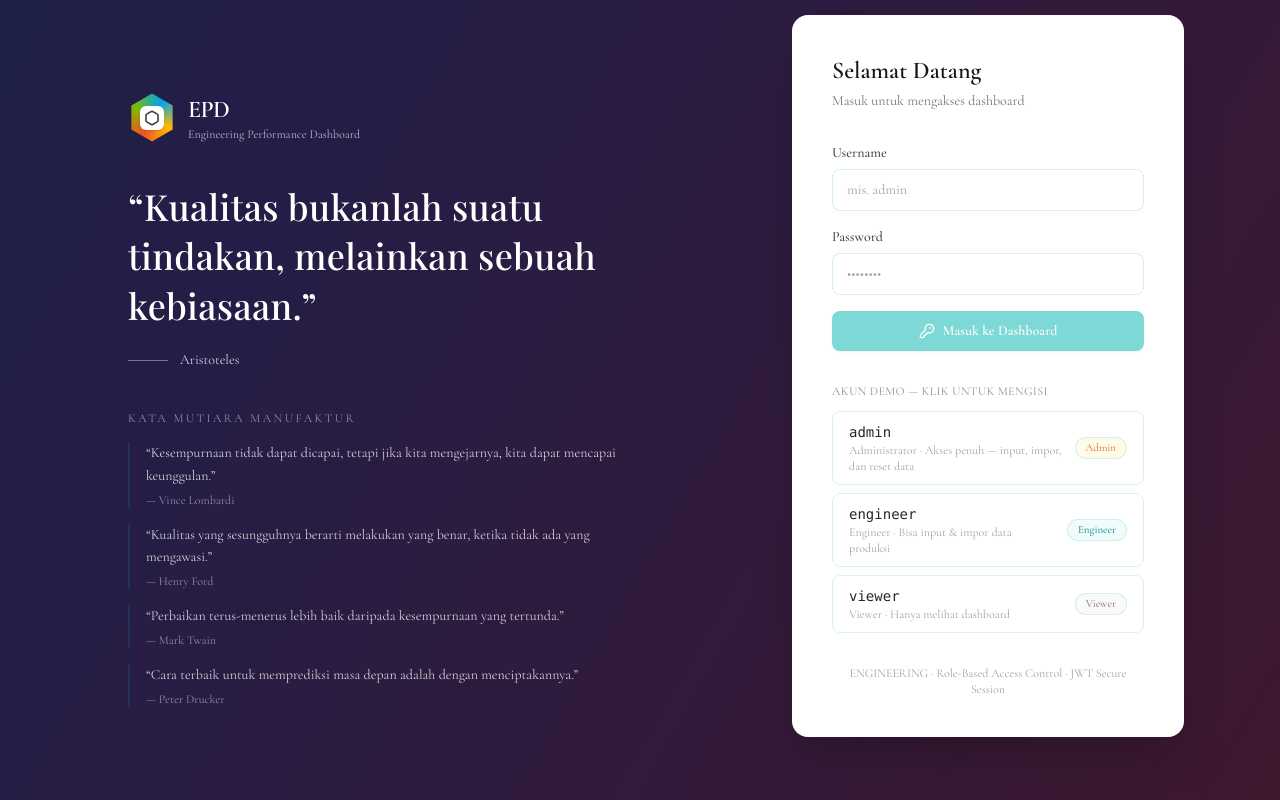
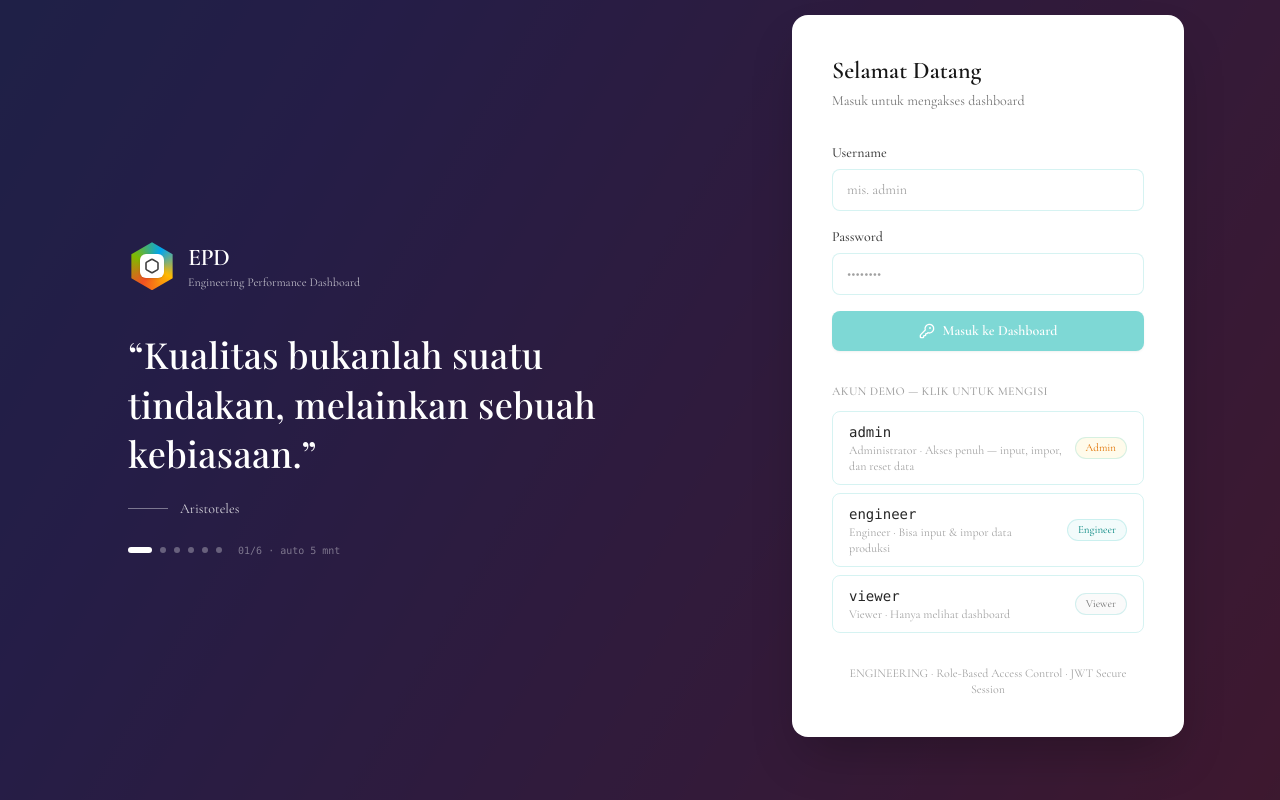
Before and after one commit to mdatagas-dev/engineering, a Next.js app: page /login in a window 1280 px wide. Built offline with nearby package versions, Linux system fonts and the light colour scheme; no server answers; a web font is replaced by a local one.

Commit message:
feat: auto-rotating manufacture quotes every 5 minutes

```diff
--- a/src/app/login/page.tsx
+++ b/src/app/login/page.tsx
@@ -1,11 +1,20 @@
 "use client";
 
-import { Suspense, useState, type FormEvent } from "react";
+import { Suspense, useEffect, useState, type FormEvent } from "react";
 import { useRouter, useSearchParams } from "next/navigation";
 import { Hexagon, KeyRound, User, Loader2, Lock } from "lucide-react";
 import { type Role } from "@/lib/auth";
 import { useI18n } from "@/lib/i18n/provider";
 import { cn } from "@/lib/utils";
+
+const MANUFACTURE_QUOTES: { quote: string; author: string }[] = [
+  { quote: "Kualitas bukanlah suatu tindakan, melainkan sebuah kebiasaan.", author: "Aristoteles" },
+  { quote: "Kesempurnaan tidak dapat dicapai, tetapi jika kita mengejarnya, kita dapat mencapai keunggulan.", author: "Vince Lombardi" },
+  { quote: "Kualitas yang sesungguhnya berarti melakukan yang benar, ketika tidak ada yang mengawasi.", author: "Henry Ford" },
+  { quote: "Perbaikan terus-menerus lebih baik daripada kesempurnaan yang tertunda.", author: "Mark Twain" },
+  { quote: "Cara terbaik untuk memprediksi masa depan adalah dengan menciptakannya.", author: "Peter Drucker" },
+  { quote: "Kesederhanaan adalah kecanggihan tertinggi.", author: "Leonardo da Vinci" },
+];
 
 const DEMO_ACCOUNTS: { username: string; password: string; role: Role }[] = [
   { username: "admin", password: "admin123", role: "admin" },
@@ -30,6 +39,14 @@ function LoginForm() {
   const [password, setPassword] = useState("");
   const [error, setError] = useState("");
   const [loading, setLoading] = useState(false);
+  const [quoteIdx, setQuoteIdx] = useState(0);
+
+  useEffect(() => {
+    const timer = setInterval(() => {
+      setQuoteIdx((i) => (i + 1) % MANUFACTURE_QUOTES.length);
+    }, 5 * 60 * 1000);
+    return () => clearInterval(timer);
+  }, []);
 
   const submit = async (e: FormEvent) => {
     e.preventDefault();
@@ -112,31 +129,33 @@ function LoginForm() {
           </div>
 
           <blockquote className="max-w-lg">
-            <p className="font-display text-3xl font-medium leading-snug text-white lg:text-4xl">
-              “Kualitas bukanlah suatu tindakan, melainkan sebuah kebiasaan.”
-            </p>
-            <footer className="mt-5 flex items-center gap-3">
-              <span className="h-px w-10 bg-white/40" />
-              <cite className="text-sm text-white/80 not-italic">Aristoteles</cite>
-            </footer>
+            <div key={quoteIdx} className="anim-fade-in">
+              <p className="font-display text-3xl font-medium leading-snug text-white lg:text-4xl">
+                “{MANUFACTURE_QUOTES[quoteIdx].quote}”
+              </p>
+              <footer className="mt-5 flex items-center gap-3">
+                <span className="h-px w-10 bg-white/40" />
+                <cite className="text-sm text-white/80 not-italic">{MANUFACTURE_QUOTES[quoteIdx].author}</cite>
+              </footer>
+            </div>
+            <div className="mt-6 flex items-center gap-2">
+              {MANUFACTURE_QUOTES.map((_, i) => (
+                <button
+                  key={i}
+                  type="button"
+                  onClick={() => setQuoteIdx(i)}
+                  aria-label={`Kutipan ${i + 1}`}
+                  className={cn(
+                    "h-1.5 rounded-full transition-all duration-300",
+                    i === quoteIdx ? "w-6 bg-white" : "w-1.5 bg-white/30 hover:bg-white/50"
+                  )}
+                />
+              ))}
+              <span className="ml-2 font-mono text-[10px] text-white/40">
+                {String(quoteIdx + 1).padStart(2, "0")}/{MANUFACTURE_QUOTES.length} · auto 5 mnt
+              </span>
+            </div>
           </blockquote>
-
-          <div className="mt-10 space-y-4">
-            <p className="text-xs uppercase tracking-[0.2em] text-white/50">Kata Mutiara Manufaktur</p>
-            <div className="max-w-lg space-y-4">
-              {[
-                ["“Kesempurnaan tidak dapat dicapai, tetapi jika kita mengejarnya, kita dapat mencapai keunggulan.”", "Vince Lombardi"],
-                ["“Kualitas yang sesungguhnya berarti melakukan yang benar, ketika tidak ada yang mengawasi.”", "Henry Ford"],
-                ["“Perbaikan terus-menerus lebih baik daripada kesempurnaan yang tertunda.”", "Mark Twain"],
-                ["“Cara terbaik untuk memprediksi masa depan adalah dengan menciptakannya.”", "Peter Drucker"],
-              ].map(([quote, name]) => (
-                <div key={name} className="border-l-2 border-white/25 pl-4">
-                  <p className="text-sm leading-relaxed text-white/80">{quote}</p>
-                  <p className="mt-1 text-xs text-white/50">— {name}</p>
-                </div>
-              ))}
-            </div>
-          </div>
         </div>
 
         {/* ===== KANAN: form login ===== */}
```
